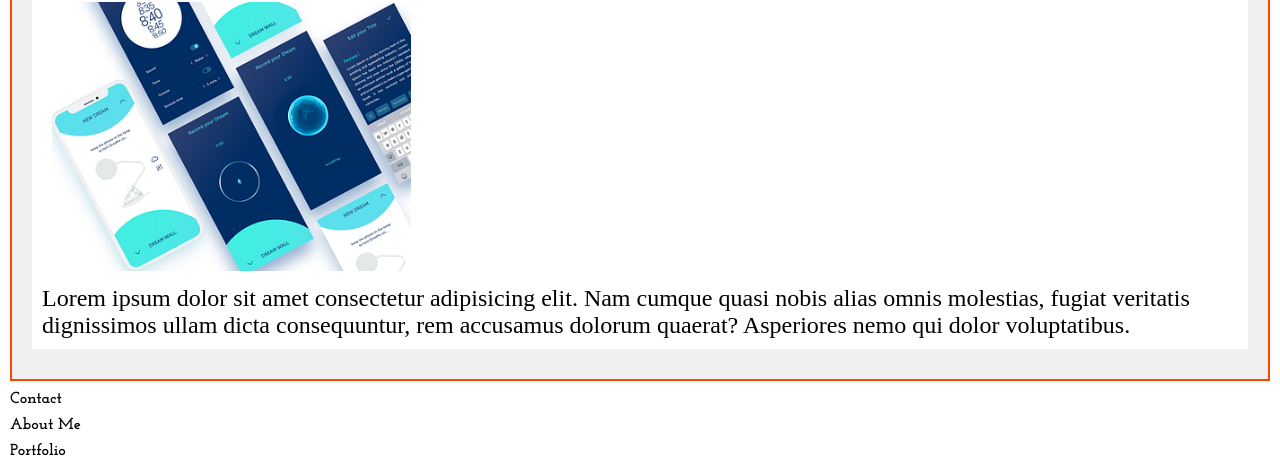
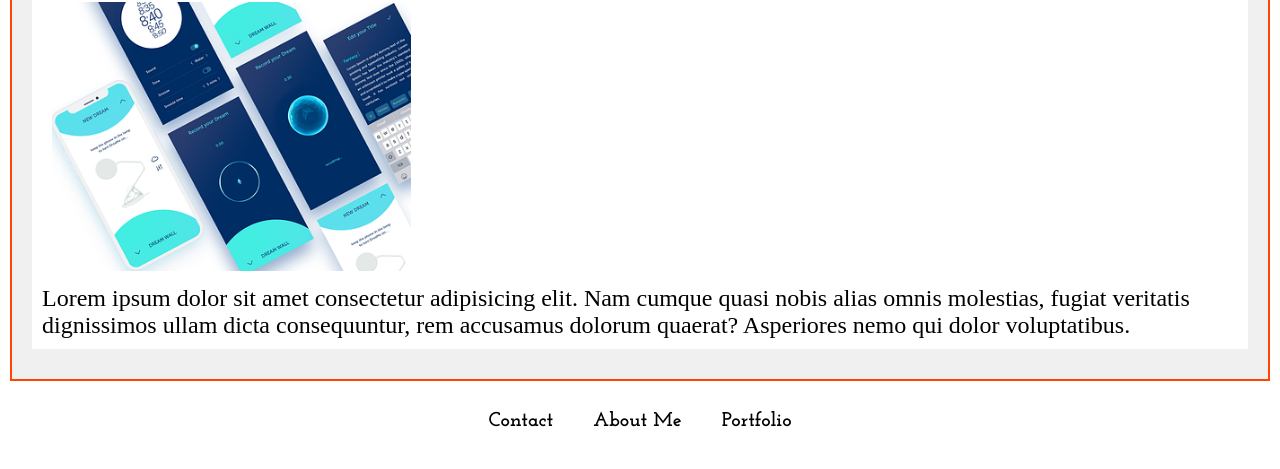
Before and after one commit to Nx-Makomva/html-css-recap, a plain HTML site: page index.html in a window 1280 px wide. Shown: the part 664-1133 px from the top of the page. Drawn offline with Linux system fonts and the light colour scheme; a web font is replaced by a local one.

Commit message:
update to footer

```diff
--- a/styles.css
+++ b/styles.css
@@ -101,9 +101,14 @@ img {
   border-radius: 5px;
 }
 
+footer {
+  display: flex;
+  justify-content: center;
+}
+
 footer h3 {
-  font-size: 16px;
-  margin: 10px;
+  font-size: 20px;
+  margin: 20px 20px 30px;
 }
 
 /* challenge
```
